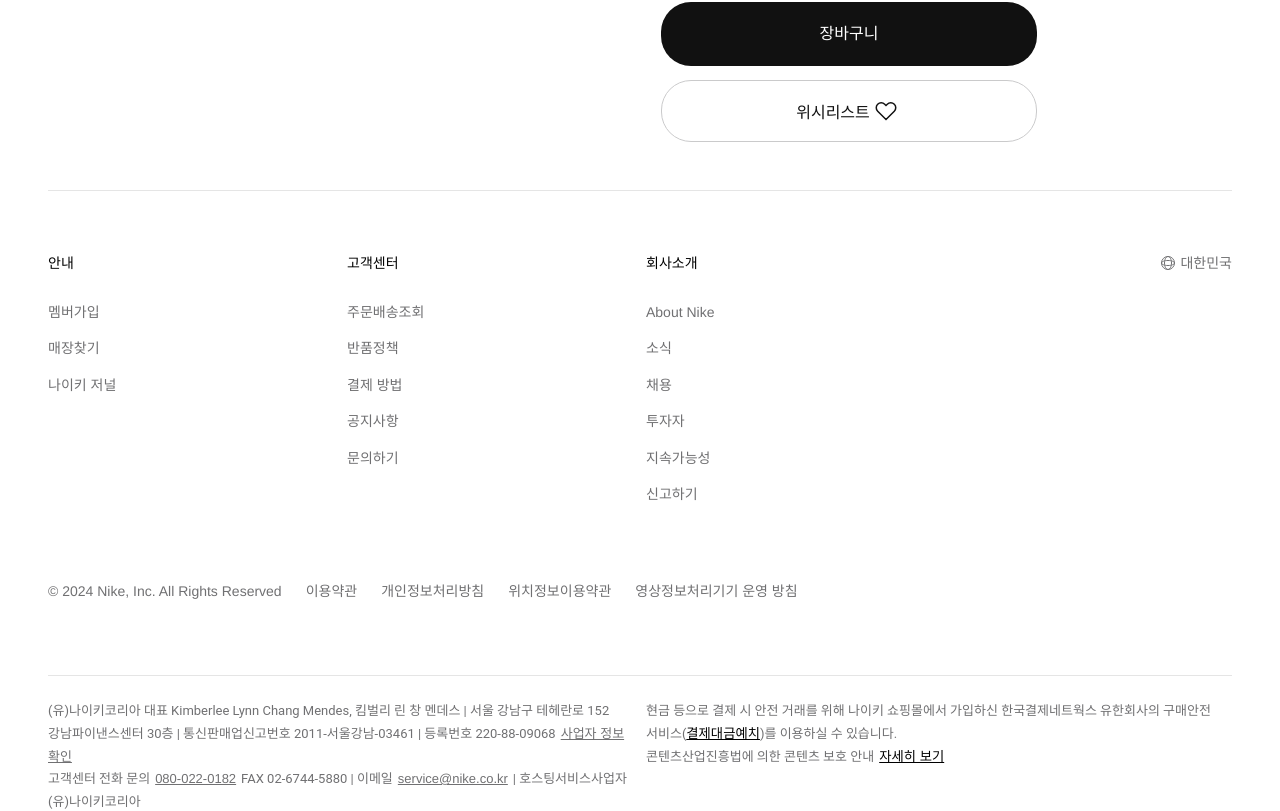
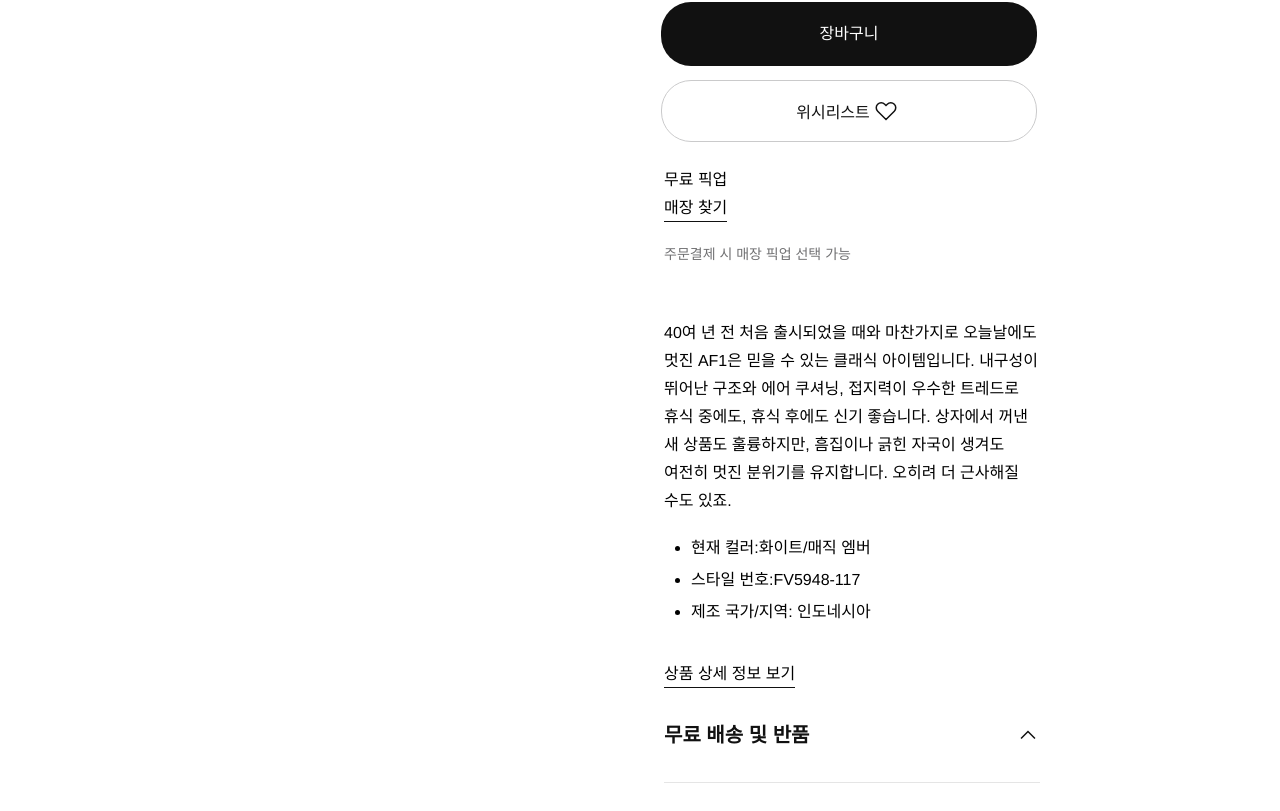
Before and after one commit to nwewave32/nike_custom, a React (Vite) app: page /detail in a window 1280 px wide. Shown: the part 973-1784 px from the top of the page. Built offline with nearby package versions, Linux system fonts and the light colour scheme.

Commit message:
아코디언 컴포넌트 만드는 중

```diff
--- /dev/null
+++ b/src/components/Accordion.tsx
@@ -0,0 +1,80 @@
+import { forwardRef, ReactNode, useState } from "react";
+import styled from "styled-components";
+import FlexBox from "./FlexBox";
+
+interface AccordionProps {
+  children?: ReactNode;
+  title: string;
+}
+
+const AccordionContainer = styled(FlexBox)`
+  box-shadow: inset 0 -1px 0 0 var(--podium-cds-grey-300, #e5e5e5);
+  color: #111;
+  --animation-duration: 250ms;
+`;
+
+const AccordionTitleWrapper = styled(FlexBox)`
+  padding: 30px 0;
+  font: var(--podium-cds-typography-320-to-1919-title4);
+  width: 100%;
+  cursor: pointer;
+`;
+
+const AccordionTitle = styled.h4``;
+
+const AccordionSummaryWrapper = styled(FlexBox)``;
+
+interface AccordionSummaryIconProps {
+  isOpen: boolean;
+}
+
+const AccordionSummaryIcon = styled.svg.withConfig({
+  shouldForwardProp: (prop: string) => prop !== "isOpen",
+})<AccordionSummaryIconProps>`
+  margin-left: 12px;
+
+  transform: ${({ isOpen }) => (isOpen ? "rotate(-180deg)" : "rotate(0deg)")}
+    rotate(-180deg);
+  transition: transform 250ms cubic-bezier(0.86, 0, 0.07, 1);
+`;
+
+const AccordionContentWrapper = styled(FlexBox)``;
+
+export const Accordion = forwardRef<HTMLAnchorElement, AccordionProps>(
+  ({ title, children, ...rest }, ref) => {
+    const [isOpen, setIsOpen] = useState(false);
+    return (
+      <AccordionContainer direction="column" align="flex-start">
+        <AccordionTitleWrapper
+          justify="space-between"
+          onClick={() => setIsOpen((prev) => !prev)}
+        >
+          <AccordionTitle>{title}</AccordionTitle>
+          <AccordionSummaryWrapper>
+            <AccordionSummaryIcon
+              aria-hidden="true"
+              focusable="false"
+              viewBox="0 0 24 24"
+              role="img"
+              width="24px"
+              height="24px"
+              fill="none"
+              isOpen={isOpen}
+            >
+              <path
+                stroke="currentColor"
+                stroke-width="1.5"
+                d="M18.966 8.476L12 15.443 5.033 8.476"
+              ></path>
+            </AccordionSummaryIcon>
+          </AccordionSummaryWrapper>
+        </AccordionTitleWrapper>
+        {isOpen && (
+          <AccordionContentWrapper>{children}</AccordionContentWrapper>
+        )}
+      </AccordionContainer>
+    );
+  }
+);
+
+export default Accordion;
--- a/src/features/shop/ProductCard.tsx
+++ b/src/features/shop/ProductCard.tsx
@@ -14,6 +14,7 @@ const CardContainer = styled.div`
 
 const ProdudctImg = styled.img`
   width: 100%;
+  background-color: #f5f5f5;
 `;
 
 const ProductDesc = styled.div`
--- a/src/pages/DetailPage.tsx
+++ b/src/pages/DetailPage.tsx
@@ -1,3 +1,4 @@
+import Accordion from "components/Accordion";
 import { CarouselButton } from "components/CarouselButton";
 import FlexBox from "components/FlexBox";
 import LinkButton from "components/LinkButton";
@@ -279,6 +280,65 @@ const CustomButtonTitle = styled(FlexBox)`
   }
 `;
 
+const PickUpContainer = styled(FlexBox)`
+  width: 100%;
+  padding: 24px 0;
+`;
+
+const PickUpTitle = styled.div`
+  width: 100%;
+  font: var(--podium-cds-typography-body1-strong);
+`;
+
+const FindStoreButton = styled.button`
+  font-weight: 500;
+  font-family: "Helvetica Neue", Helvetica, Arial, sans-serif;
+  font-size: 16px;
+  font: var(--podium-cds-typography-body1-strong);
+  line-height: 1.5;
+  cursor: pointer;
+  box-shadow: rgb(17, 17, 17) 0px -1px 0px 0px inset;
+  padding: 2px 0;
+
+  border-radius: 0px;
+  transition: 0.2s;
+
+  &:hover {
+    box-shadow: rgb(17, 17, 17) 0px -1.5px 0px 0px inset;
+  }
+`;
+
+const FindStoreDesc = styled.div`
+  color: #707072;
+
+  margin-top: 20px;
+
+  display: inline-block;
+
+  font: var(--podium-cds-typography-body2);
+`;
+
+const ProductDescContainer = styled(FlexBox)`
+  padding-top: 28px;
+`;
+
+const ProductDesc = styled.p`
+  font: var(--podium-cds-typography-body1);
+  text-align: start;
+`;
+
+const ProductDescLi = styled.li`
+  display: list-item;
+  font: var(--podium-cds-typography-body1);
+  list-style: disc;
+  margin-left: 27px;
+  padding-bottom: 4px;
+`;
+
+const MoreDetailBtn = styled(FindStoreButton)`
+  margin-top: 30px;
+`;
+
 const PREV: "prev" = "prev";
 const NEXT: "next" = "next";
 
@@ -439,6 +499,101 @@ function DetailPage() {
               </CustomButtonTitle>
             </CustomButton>
           </ButtonWrapper>
+          <PickUpContainer direction="column" align="flex-start">
+            <PickUpTitle>무료 픽업</PickUpTitle>
+            <FindStoreButton>매장 찾기</FindStoreButton>
+            <FindStoreDesc>주문결제 시 매장 픽업 선택 가능</FindStoreDesc>
+          </PickUpContainer>
+          <ProductDescContainer direction="column" align="flex-start">
+            <ProductDesc>
+              40여 년 전 처음 출시되었을 때와 마찬가지로 오늘날에도 멋진 AF1은
+              믿을 수 있는 클래식 아이템입니다. 내구성이 뛰어난 구조와 에어
+              쿠셔닝, 접지력이 우수한 트레드로 휴식 중에도, 휴식 후에도 신기
+              좋습니다. 상자에서 꺼낸 새 상품도 훌륭하지만, 흠집이나 긁힌 자국이
+              생겨도 여전히 멋진 분위기를 유지합니다. 오히려 더 근사해질 수도
+              있죠.
+            </ProductDesc>
+            <br />
+            <ul>
+              <ProductDescLi>현재 컬러:화이트/매직 엠버</ProductDescLi>
+              <ProductDescLi>스타일 번호:FV5948-117</ProductDescLi>
+              <ProductDescLi>제조 국가/지역: 인도네시아</ProductDescLi>
+            </ul>
+          </ProductDescContainer>
+          <MoreDetailBtn>상품 상세 정보 보기</MoreDetailBtn>
+          <Accordion title="무료 배송 및 반품">
+            <FlexBox direction="column" align="flex-start">
+              <p>
+                <strong>일반 배송&nbsp;</strong>
+              </p>
+              <p>• 배송지역: 전국 (일부 지역 제외)</p>
+              <p>• 배송비: 무료배송</p>
+              <p>
+                • 제품 수령일로부터 14일 이내 제품에 대해서만 무료 반품 서비스가
+                가능합니다.
+              </p>
+              <p>• 나이키는 교환 서비스를 제공하지 않습니다.</p>
+              <p>
+                일반 배송
+                <u>
+                  <a href="https://www.nike.com/kr/help/a/shipping-delivery-kr">
+                    자세히 알아보기
+                  </a>
+                </u>
+              </p>
+              <p>
+                반품
+                <u>
+                  <a href="https://www.nike.com/kr/help/a/how-to-return-kr">
+                    자세히 알아보기
+                  </a>
+                </u>
+              </p>
+              <p>
+                <br />
+              </p>
+              <p>
+                <strong>오늘도착 서비스</strong>
+              </p>
+              <p>
+                • 이용시간: 오전 10시 30분까지 결제 시, 당일 도착 (일요일,
+                공휴일 제외)
+              </p>
+              <p>
+                • 서비스지역: 서울∙과천∙의왕∙군포∙수원∙성남∙안양시 전체, 용인시
+                수지구∙기흥구, 부천시 중동∙상동∙심곡동
+              </p>
+              <p>• 서비스비용: 5,000원</p>
+              <p>
+                <u>
+                  <a href="https://www.nike.com/kr/help/a/shipping-delivery-kr">
+                    자세히 알아보기
+                  </a>
+                </u>
+              </p>
+              <p>&nbsp;</p>
+              <p>
+                <strong>A/S 안내&nbsp;</strong>
+              </p>
+              <p>
+                • 나이키 온라인에서 구매하신 제품에 대한 A/S 는 나이키코리아
+                고객센터(
+                <u>
+                  <b>
+                    <a href="tel:080-022-0182">080-022-0182</a>
+                  </b>
+                </u>
+                )에서 유선으로만 접수 가능합니다.
+              </p>
+              <p>
+                <u>
+                  <a href="https://www.nike.com/kr/help/a/a-s-apply-kr">
+                    자세히 알아보기
+                  </a>
+                </u>
+              </p>
+            </FlexBox>
+          </Accordion>
         </ProductDetail>
       </DetailContainer>
     </MainContainer>
```
Also changed, not shown: src/assets/s.html (added, +63 -0 lines).
